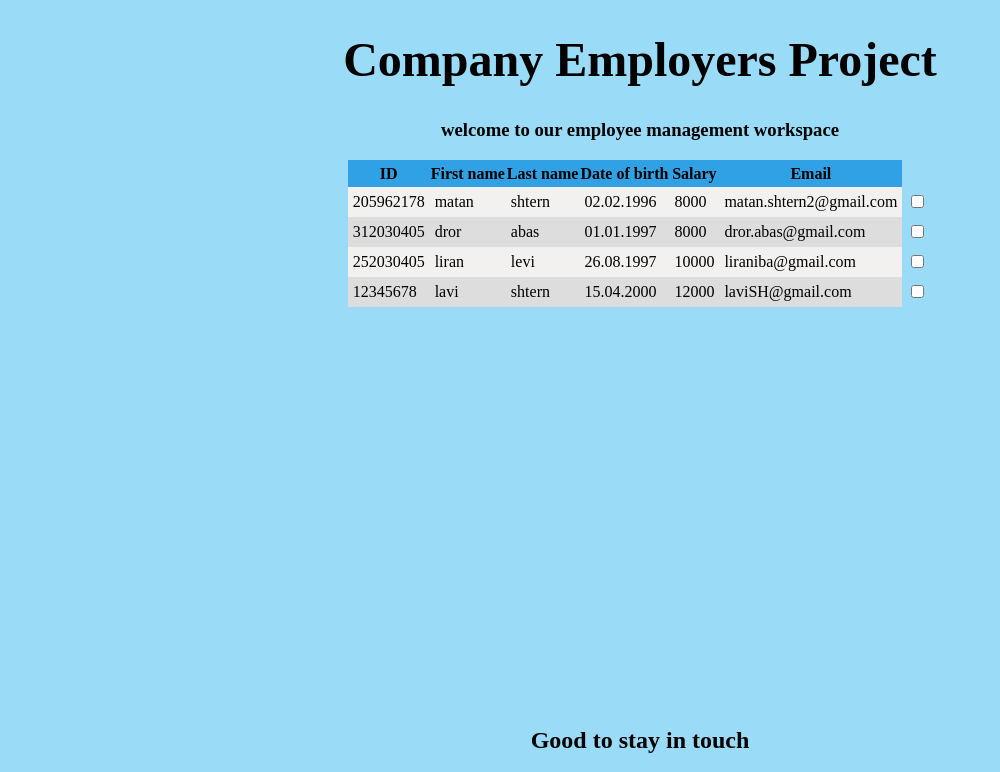
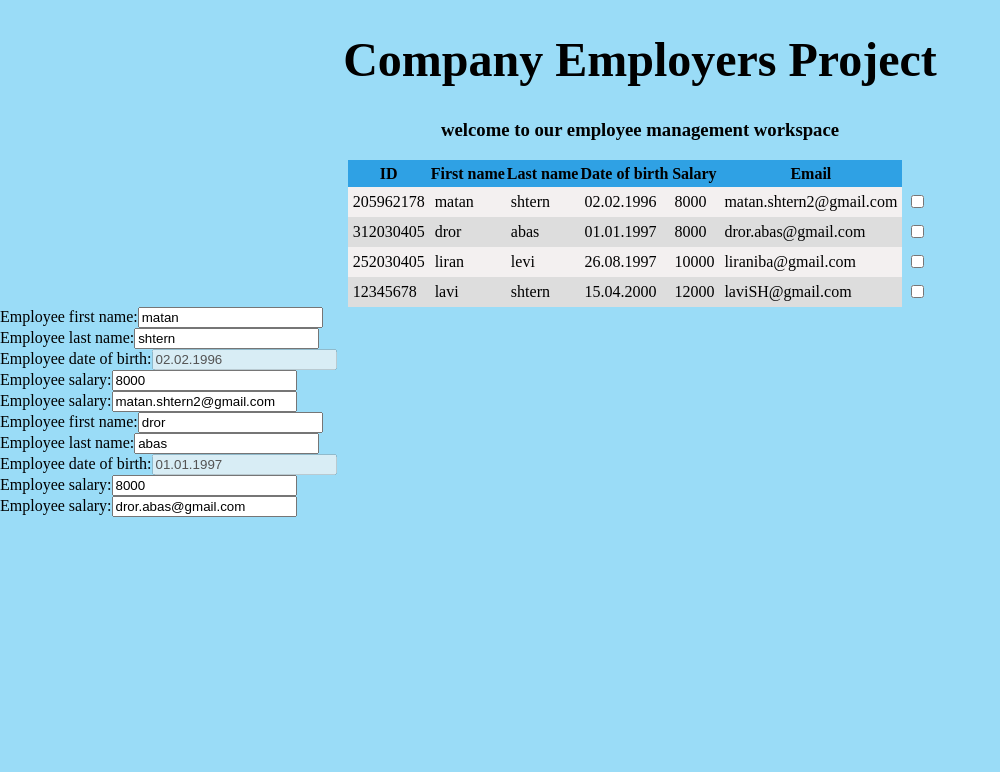
Before and after one commit to matanSH1996/fullstackcource, an Angular app in the folder Angular/CompanyEmployersProject/: page / in a window 1280 px wide. Shown: the top 772 px of the page, without its empty margins (0-1000 px from the left). Built offline with nearby package versions, Linux system fonts and the light colour scheme.

Commit message:
23.12 - 1600

```diff
--- a/Angular/CompanyEmployersProject/src/app/employers/employers.component.css
+++ b/Angular/CompanyEmployersProject/src/app/employers/employers.component.css
@@ -31,3 +31,8 @@ td:nth-child(7){
     border: transparent;
     background-color: rgb(154, 220, 247);
 }
+
+.detail-table1{
+    margin-top: 15px;
+    margin-bottom: 15px;
+}
--- a/Angular/CompanyEmployersProject/src/app/employers/employers.component.html
+++ b/Angular/CompanyEmployersProject/src/app/employers/employers.component.html
@@ -2,6 +2,7 @@
     <link rel="stylesheet" href= "https://cdnjs.cloudflare.com/ajax/libs/font-awesome/5.9.0/css/all.css">
 </head>
 
+<body>
     <table id="employees">
         <thead>
             <th>ID</th>
@@ -50,3 +51,29 @@
             </tr>
         </tbody>
     </table>
+
+    <div>
+        <label for="first name">Employee first name:</label>
+        <input type="text" [(ngModel)] = "employee.firstName" placeholder="israel"><br>
+        <label for="last name">Employee last name:</label>
+        <input type="text" [(ngModel)] = "employee.lastName" placeholder="israeli"><br>
+        <label for="last name">Employee date of birth:</label>
+        <input type="text" [(ngModel)] = "employee.dateOfBirth" placeholder="00/00/0000" disabled><br>
+        <label for="last name">Employee salary:</label>
+        <input type="text" [(ngModel)] = "employee.salary" placeholder="1000"><br>
+        <label for="last name">Employee salary:</label>
+        <input type="text" [(ngModel)] = "employee.email" placeholder="israel_israeli@gmail.com">
+    </div>
+    <div>
+        <label for="first name">Employee first name:</label>
+        <input type="text" [(ngModel)] = "employee1.firstName" placeholder="israel"><br>
+        <label for="last name">Employee last name:</label>
+        <input type="text" [(ngModel)] = "employee1.lastName" placeholder="israeli"><br>
+        <label for="last name">Employee date of birth:</label>
+        <input type="text" [(ngModel)] = "employee1.dateOfBirth" placeholder="00/00/0000" disabled><br>
+        <label for="last name">Employee salary:</label>
+        <input type="text" [(ngModel)] = "employee1.salary" placeholder="1000"><br>
+        <label for="last name">Employee salary:</label>
+        <input type="text" [(ngModel)] = "employee1.email" placeholder="israel_israeli@gmail.com">
+    </div>
+</body>
--- a/Angular/CompanyEmployersProject/src/app/employers/employers.component.ts
+++ b/Angular/CompanyEmployersProject/src/app/employers/employers.component.ts
@@ -1,5 +1,6 @@
 import { Component, OnInit } from '@angular/core';
 import { Employee } from './employee';
+
 
 @Component({
   selector: 'app-employers',
--- a/Angular/CompanyEmployersProject/src/app/footer/footer.component.html
+++ b/Angular/CompanyEmployersProject/src/app/footer/footer.component.html
@@ -12,7 +12,7 @@
                 <a href="https://www.facebook.com/matan.shteren.31/" target="_blank"><i class="fab fa-facebook"></i></a>
                 <a href="#" target="_blank"><i class="fab fa-twitter"></i></a>
                 <a href="https://github.com/matanSH1996/fullstackcource.git" target="_blank"><i class="fab fa-github-square"></i></a>
-                <a href="www.linkedin.com/in/matanshtern/" target="_blank"><i class="fab fa-linkedin"></i></a>
+                <a href="https://www.linkedin.com/in/matanshtern/" target="_blank"><i class="fab fa-linkedin"></i></a>
                 <a href="mailto:matan.shtern2@gmail.com" target="_blank"><i class="fas fa-mail-bulk"></i></a>
                 <a href="https://web.whatsapp.com/" target="_blank"><i class="fab fa-whatsapp"></i></a>
             </div>
```
Also changed, not shown: Angular/CompanyEmployersProject/src/app/app.module.ts (+6 -4 lines), Angular/CompanyEmployersProject/src/app/list-employees.ts (added, +8 -0 lines), 1 other file (tests, documents, lock files or other folders). Lines whose indentation alone changed are shown as unchanged.
